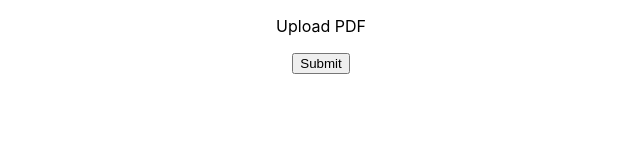
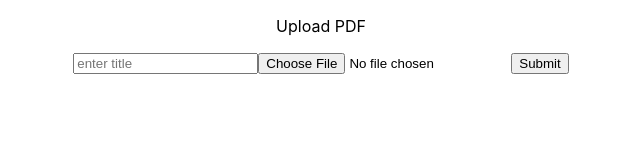
Before and after one commit to codeOlam/extra-pdf-text-dj-React, a React (Create React App) app in the folder Frontend/src/: page / in a window 1280 px wide. Shown: the top 160 px of the page, without its empty margins (319-959 px from the left). Built offline with nearby package versions, Linux system fonts and the light colour scheme; no server answers.

Commit message:
created new endpoint for data upload

```diff
--- a/Frontend/src/src/components/Documents/index.tsx
+++ b/Frontend/src/src/components/Documents/index.tsx
@@ -16,6 +16,7 @@ const Documents = () => {
     fetchData();
   }, []);
 
+  //Todo: change to async func
   const fetchData = () => {
     axios
       .get(documents_url)
--- a/Frontend/src/src/components/UploadPdf/index.tsx
+++ b/Frontend/src/src/components/UploadPdf/index.tsx
@@ -1,18 +1,35 @@
+import React, { useState } from "react";
 import axios from "axios";
 
 import "./uploadPdf.css";
 
-const documents_url = "http://127.0.0.1:8000/api/documents/";
+const upload_url = "http://127.0.0.1:8000/api/upload/";
 
 const UploadPdf = () => {
-  const handleUploadFile = () => {
-    const fileUpload = {
-      title: "from front end",
-      pdf_doc: null,
-    };
+  const [file, setFile] = useState<File>();
+  const [title, setTitle] = useState("");
 
-    axios
-      .post(documents_url, fileUpload)
+  const fileUpload = {
+    title: title,
+    pdf_doc: file,
+  };
+
+  const handleOnChangeTitleInput = (
+    event: React.ChangeEvent<HTMLInputElement>
+  ) => {
+    setTitle(event.target.value);
+  };
+
+  const handleOnChangeFileInput = (
+    event: React.ChangeEvent<HTMLInputElement>
+  ) => {
+    setFile(event.target.files![0]);
+  };
+
+  //Todo: change to async func
+  const handleUploadFile = async () => {
+    await axios
+      .post(upload_url, fileUpload)
       .then((res) => {
         console.log("[handleUploadFile] res: ", res.data);
       })
@@ -22,17 +39,20 @@ const UploadPdf = () => {
   return (
     <div className="App-form">
       <p className=".App-header">Upload PDF</p>
-      {/* <form>
-        <input type="text" placeholder="enter title" />
-        <input type="file" />
+      <form>
+        <input
+          type="text"
+          placeholder="enter title"
+          name={title}
+          value={title}
+          onChange={handleOnChangeTitleInput}
+        />
+        <input type="file" onChange={handleOnChangeFileInput} />
         <button type="submit" onClick={handleUploadFile}>
           {" "}
           Submit{" "}
         </button>
-      </form> */}
-      <button type="submit" onClick={handleUploadFile}>
-        Submit
-      </button>
+      </form>
     </div>
   );
 };
```
Also changed, not shown: 2 other files (tests, documents, lock files or other folders).
